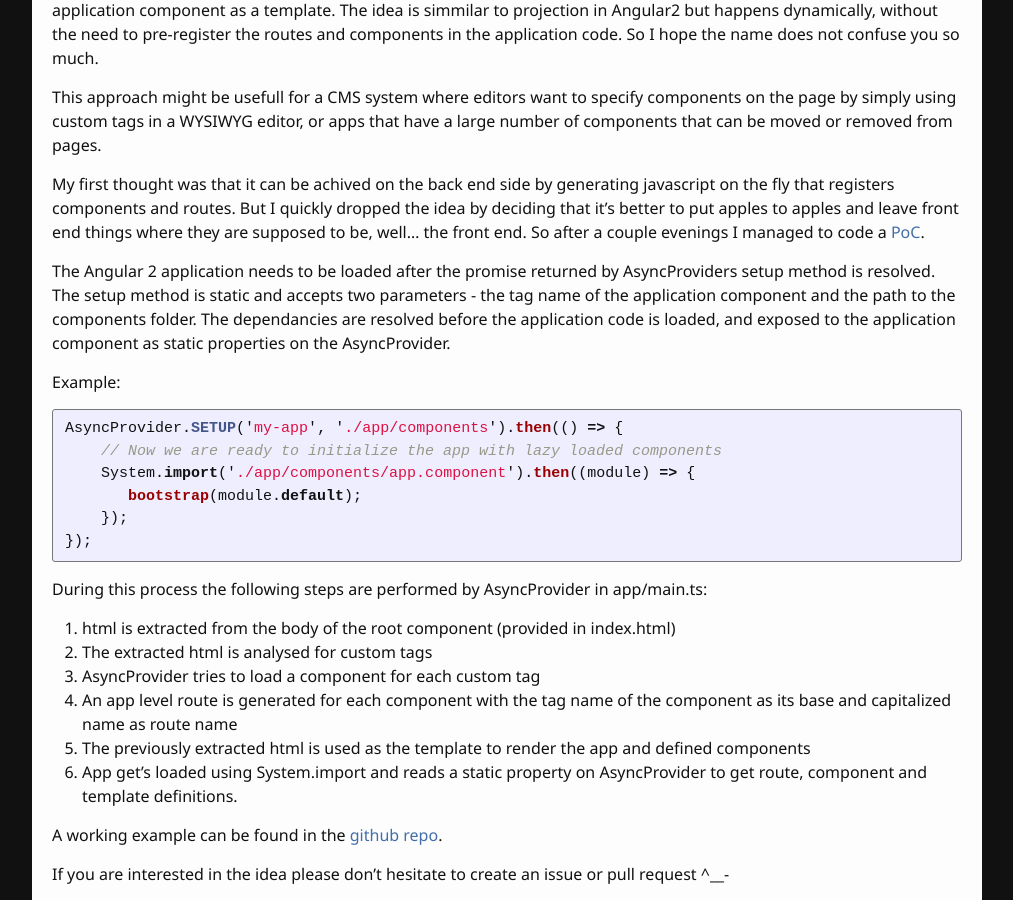
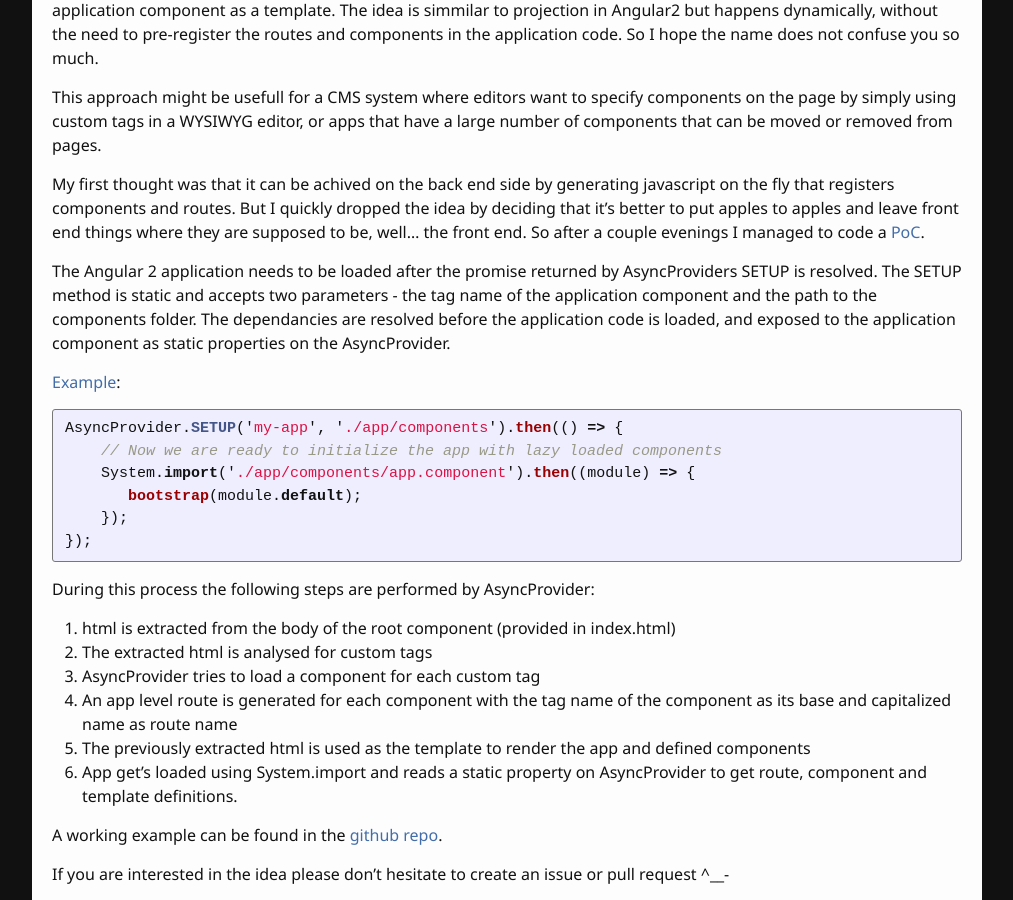
Before and after one commit to denissb/denissb.github.io, a Jekyll site: the page built from _posts/2016-02-27-angular2-dynamic-lazy-loading.markdown, in a window 1280 px wide and 900 px high, scrolled down 313 px. Shown: the whole window, without its empty margins (133-1146 px from the left). Built offline with Jekyll 4.4.1, drawn with Linux system fonts in a browser that asks for light colours.

Commit message:
Small improvements on the post

```diff
--- a/_posts/2016-02-27-angular2-dynamic-lazy-loading.markdown
+++ b/_posts/2016-02-27-angular2-dynamic-lazy-loading.markdown
@@ -13,10 +13,10 @@ This approach might be usefull for a CMS system where editors want to specify co
 
 My first thought was that it can be achived on the back end side by generating javascript on the fly that registers components and routes. But I quickly dropped the idea by deciding that it's better to put apples to apples and leave front end things where they are supposed to be, well... the front end. So after a couple evenings I managed to code a [PoC](https://github.com/spawnius/angular2-dynamic-lazy-loading).
 
-The Angular 2 application needs to be loaded after the promise returned by AsyncProviders setup method is resolved.
-The setup method is static and accepts two parameters - the tag name of the application component and the path to the components folder. The dependancies are resolved before the application code is loaded, and exposed to the application component as static properties on the AsyncProvider.
+The Angular 2 application needs to be loaded after the promise returned by AsyncProviders SETUP is resolved.
+The SETUP method is static and accepts two parameters - the tag name of the application component and the path to the components folder. The dependancies are resolved before the application code is loaded, and exposed to the application component as static properties on the AsyncProvider.
 
-Example:
+[Example](https://github.com/spawnius/angular2-dynamic-lazy-loading/blob/master/app/main.ts):
 
 {% highlight javascript %}
 AsyncProvider.SETUP('my-app', './app/components').then(() => {
@@ -27,7 +27,7 @@ AsyncProvider.SETUP('my-app', './app/components').then(() => {
 });
 {% endhighlight %}
 
-During this process the following steps are performed by AsyncProvider in app/main.ts:
+During this process the following steps are performed by AsyncProvider:
 
 1. html is extracted from the body of the root component (provided in index.html)
 2. The extracted html is analysed for custom tags
```
